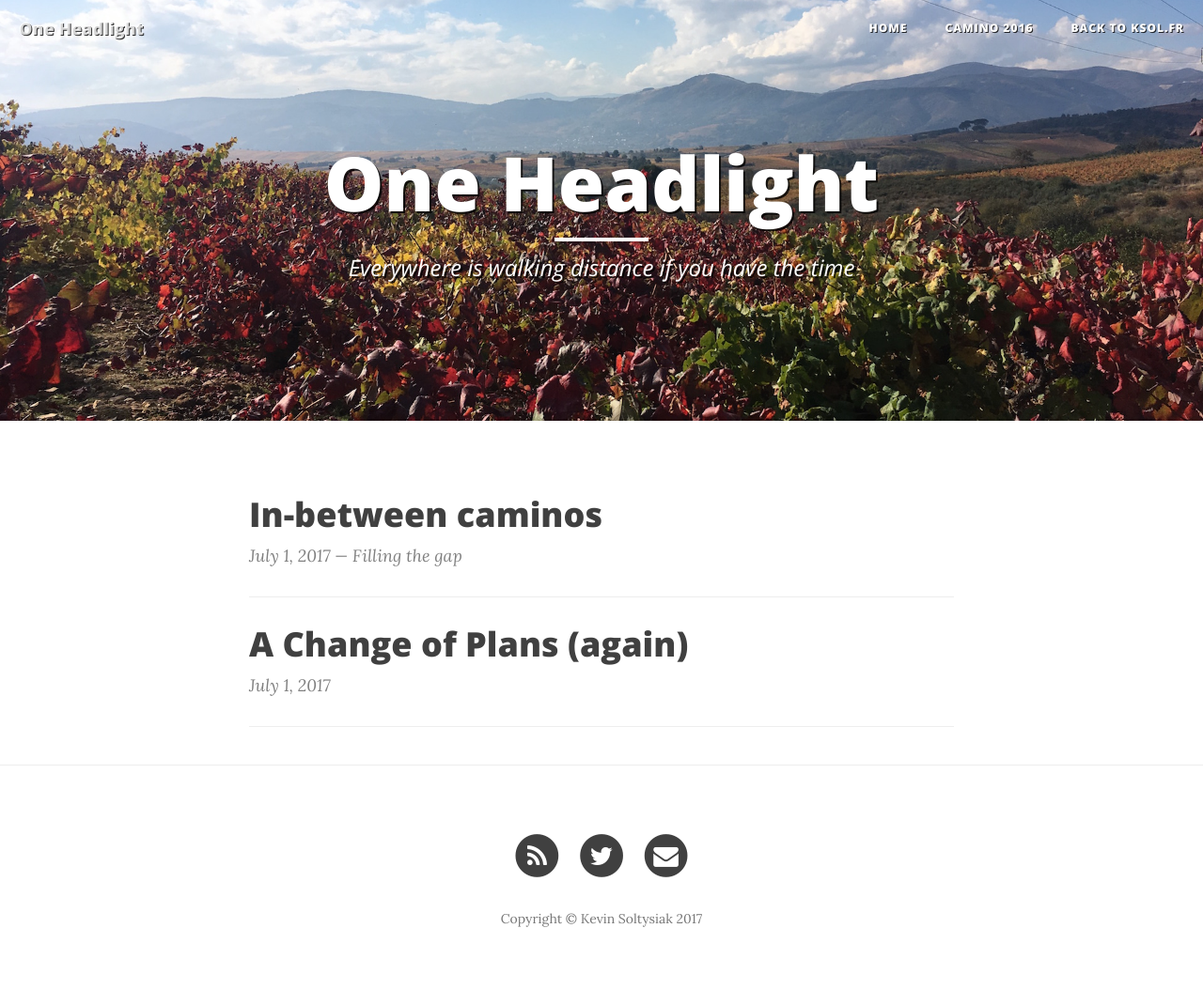
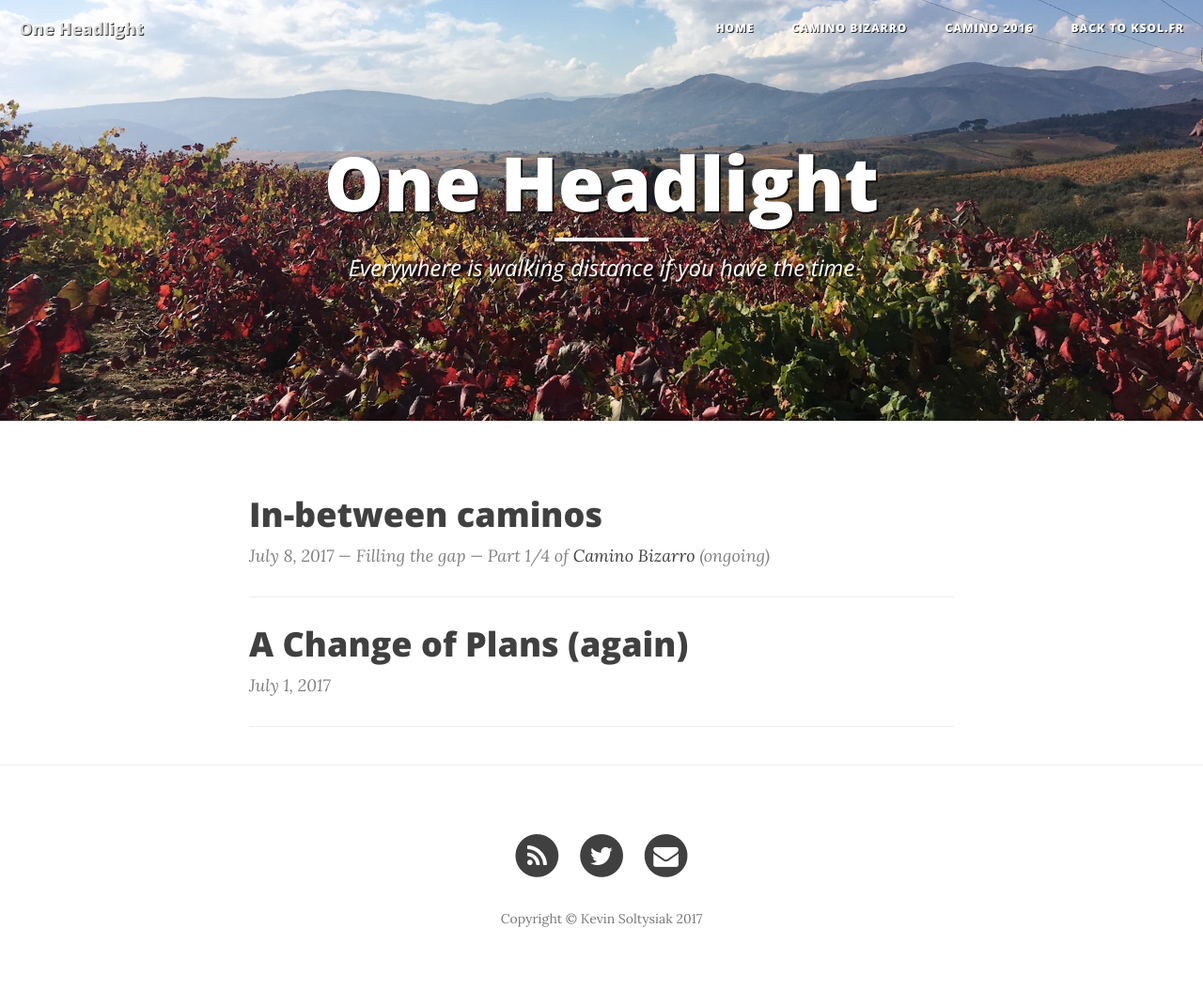
Before and after one commit to ksol/blog-ksol, a Jekyll site: the page built from index.html, in a window 1280 px wide. Shown: the whole page at 94% size. Built offline with Jekyll 4.4.1, drawn with Linux system fonts in a browser that asks for light colours; nearby versions of some CDN libraries; the list of posts is cut into pages by our own code.

Commit message:
Progress indicator for stories

```diff
--- a/_posts/2017-07-08-intro.markdown
+++ b/_posts/2017-07-08-intro.markdown
@@ -1,10 +1,11 @@
 ---
 layout:     post
 title:      "In-between caminos"
-date:       2017-07-01 18:00:00
+date:       2017-07-08 12:00:00
 header-img: "img/home-bg.jpg"
 categories: "camino-bizarro"
 subtitle:   "Filling the gap"
+index:      1
 ---
 
 ### November — December
--- a/css/clean-blog.css
+++ b/css/clean-blog.css
@@ -420,6 +420,26 @@ h1, .subheading {
   }
 }
 
-.post-content {
+.post-content, .story-intro {
   text-align: justify;
 }
+
+.story-intro {
+  font-style: italic;
+}
+
+.story-intro-stars:before {
+  content: "***";
+}
+
+.story-intro-stars {
+  text-align: center;
+}
+
+.story-heading h1,
+.story-heading h2,
+.story-heading h3,
+.story-heading .subheading {
+  text-shadow: none;
+  text-align: center;
+}
--- a/index.html
+++ b/index.html
@@ -13,6 +13,15 @@ description: "Everywhere is walking distance if you have the time"
 
     <p class="post-meta">
       {{ post.date | date: "%B %-d, %Y" }} {% if post.subtitle %} — {{ post.subtitle }} {% endif %}
+      {% if post.index %}
+        {% assign match = site.pages | where:"slug",post.categories.first %}
+        {% assign page = match.first %}
+        — Part {{ post.index }}{% if page.parts %}/{{page.parts}}{% endif %} of
+        <a href="{{ page.url | prepend: site.baseurl | replace: '//', '/' }}">
+          {{page.title}}
+        </a>
+        {% unless page.completed %}(ongoing){% endunless %}
+      {% endif %}
     </p>
   </div>
   <hr>
```
Also changed, not shown: _layouts/story.html (added, +33 -0 lines), camino-bizarro/index.html (added, +53 -0 lines), 1 other file.
